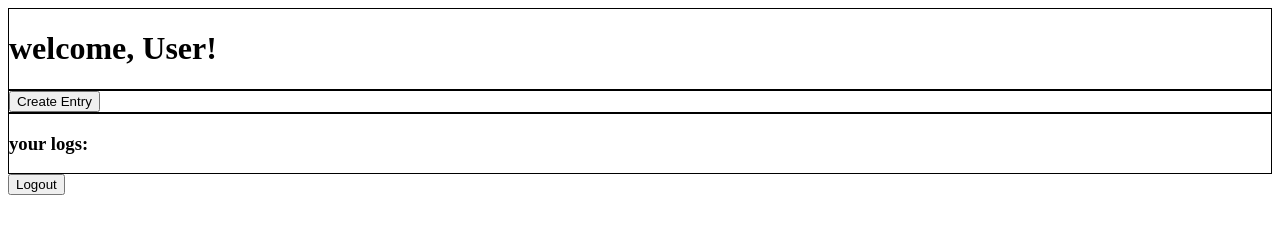
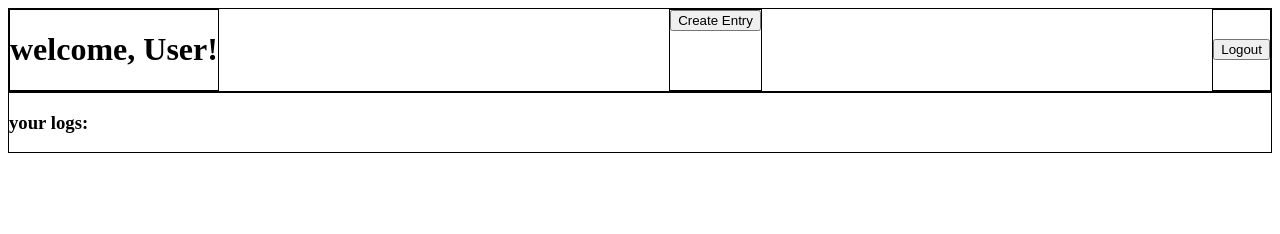
Before and after one commit to jz0u/nutty, a website: page public/dashboardpage/dashboardpage.html in a window 1280 px wide. Drawn offline with Linux system fonts and the light colour scheme.

Commit message:
designing dashboardpage

```diff
--- a/public/dashboardpage/dashboardpage.html
+++ b/public/dashboardpage/dashboardpage.html
@@ -6,17 +6,21 @@
     <link rel="stylesheet" href="../styles/style.css" />
   </head>
   <body>
-    <div class="border">
-      <div id="welcome">
+    <div id="welcomediv" class="border">
+      <div id="welcome" class="border">
         <h1>welcome, <span id="username">User</span>!</h1>
       </div>
+      <div id="create_btn_div"class="border">
+        <button id="create_btn">Create Entry</button>
+      </div>
+      <div id="logoutdiv" class="border">
+        <button id="logout_btn" type="button">Logout</button>
+      </div>
     </div>
-    <div class="border">
-      <button id="create_btn">Create Entry</button>
-    </div>
+
     <div id="formdiv" class="hide_box">
       <form action="/api/logs" method="post">
-        <div class ="border">
+        <div class="border">
           <div>
             <label for="food_in">food:</label>
             <input type="text" id="food_in" name="name" />
@@ -33,7 +37,7 @@
           </div>
         </div>
 
-        <div id = "dashboardbtndiv" class="border">
+        <div id="dashboardbtndiv" class="border">
           <div>
             <input type="reset" />
           </div>
@@ -42,16 +46,10 @@
             <input type="submit" />
           </div>
         </div>
-
       </form>
     </div>
-    <div id ="logsdiv" class="border">
-       <h3>
-        your logs:
-       </h3>
-    </div>
-    <div>
-      <button id="logout_btn" type="button">Logout</button>
+    <div id="logsdiv" class="border">
+      <h3>your logs:</h3>
     </div>
   </body>
 </html>
--- a/public/styles/style.css
+++ b/public/styles/style.css
@@ -13,3 +13,13 @@
 #dashboardbtndiv{
   display: flex;
 }
+
+#welcomediv{
+  display: flex;
+  justify-content: space-between;
+}
+#logoutdiv{
+  display: flex;
+  align-items: center;
+  justify-content: center;
+}
```
